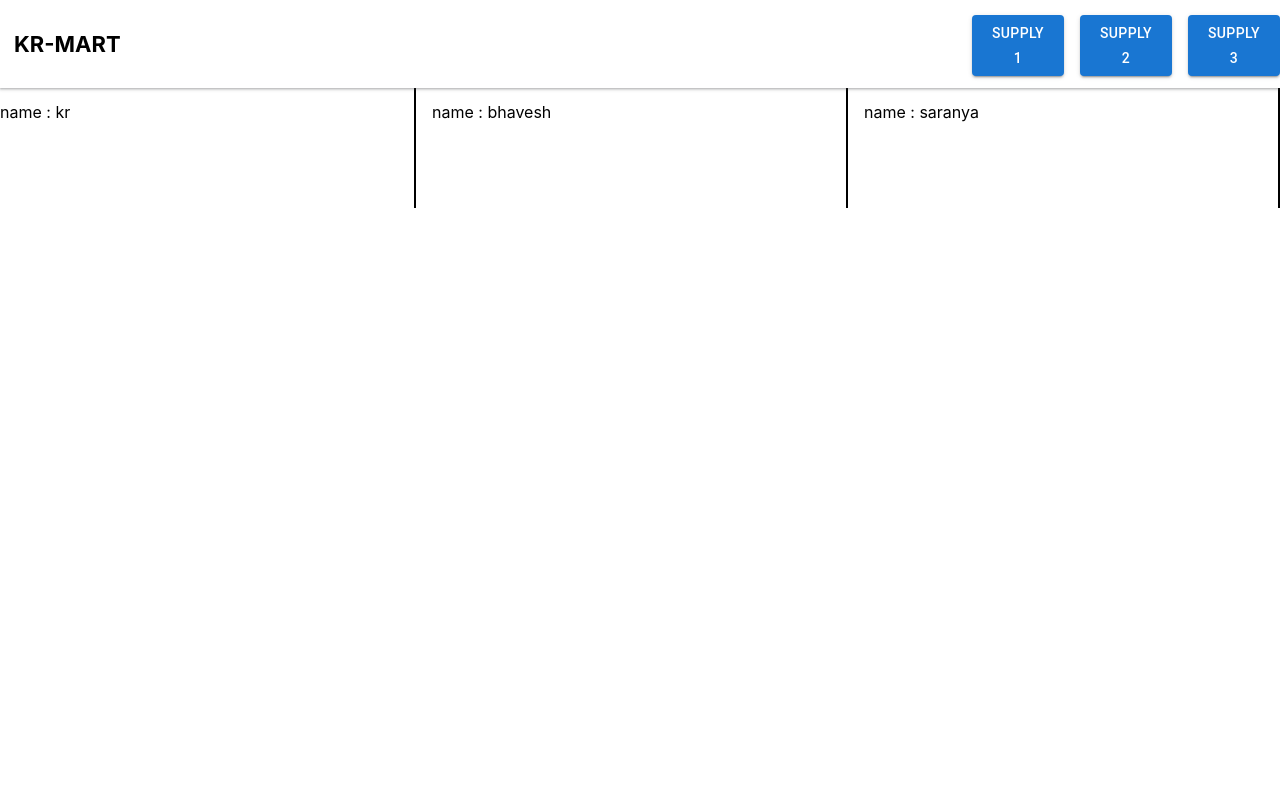
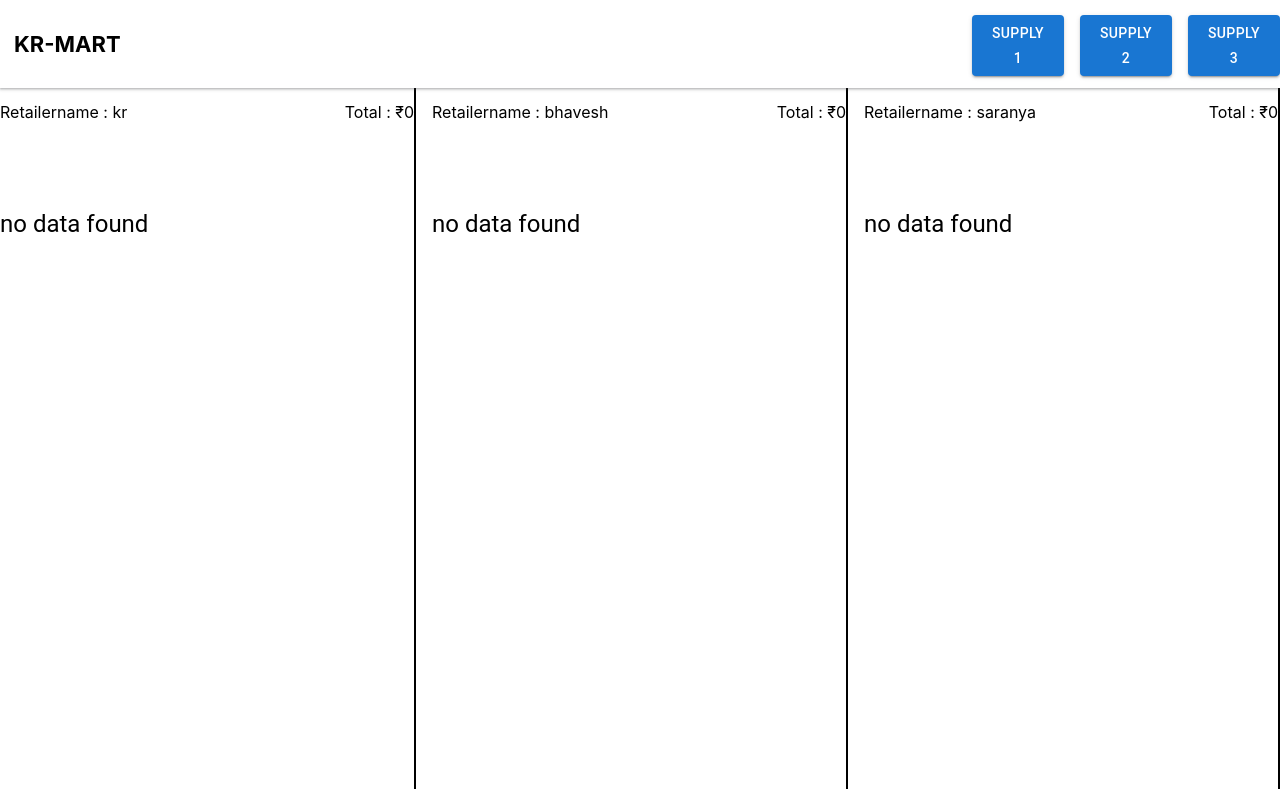
Before and after one commit to tringapps-karthickraj/wholesaleshop, a React (Create React App) app: page / in a window 1280 px wide. Built offline with nearby package versions, Linux system fonts and the light colour scheme.

Commit message:
redux added and display the products

```diff
--- a/src/App.tsx
+++ b/src/App.tsx
@@ -11,9 +11,10 @@ function App() {
           <HeaderComponent/>
         </Grid>
         <Grid item xs={12} className="lheight">
-          <RetailerComponent/>
+        <RetailerComponent/>
         </Grid>
      </Grid>
+
      </div>
   );
 }
--- a/src/pages/Retailer/Components/RetailerComponent.tsx
+++ b/src/pages/Retailer/Components/RetailerComponent.tsx
@@ -1,17 +1,72 @@
 import React from 'react';
+import Table from '@mui/material/Table';
+import TableBody from '@mui/material/TableBody';
+import TableCell from '@mui/material/TableCell';
+import TableContainer from '@mui/material/TableContainer';
+import TableHead from '@mui/material/TableHead';
+import TableRow from '@mui/material/TableRow';
+import Paper from '@mui/material/Paper';
+import { Typography } from '@mui/material';
+
+type ProductPurchased = {
+  productId: number;
+  productName: string;
+  price: number;
+  quantity: number;
+  unit:string;
+}[]
 type retailerList={
     id:number,
     retailerName:string,
     address:string,
-    productPurchased:string[]
+    productPurchased:ProductPurchased
   }
 type retailerListType={
   list:retailerList
 }
 const RetailerComponent1 = ({list}:retailerListType) => {
+  const total = list.productPurchased.reduce(
+    (acc, current) => acc + current.price* current.quantity,
+    0
+  );
+  console.log(list.productPurchased);
     return (
         <>
-           name : {list.retailerName}
+          <div className='flex'>
+
+          <div><label>Retailername : {list.retailerName}</label> </div><div className='ml'><label>Total : ₹{total}</label></div>
+          </div>
+
+
+{list.productPurchased?.length > 0 ? <TableContainer component={Paper}>
+      <Table sx={{ minWidth: 200 }} aria-label="simple table">
+        <TableHead>
+          <TableRow>
+            <TableCell>ProductName </TableCell>
+            <TableCell align="right">Quantity</TableCell>
+            <TableCell align="right">Price&nbsp;(₹)</TableCell>
+            <TableCell align="right">Total&nbsp;(₹)</TableCell>
+          </TableRow>
+        </TableHead>
+        <TableBody>
+          {list.productPurchased.map((row) => (
+            <TableRow
+              key={row.productName}
+              sx={{ '&:last-child td, &:last-child th': { border: 0 } }}
+            >
+              <TableCell component="th" scope="row">
+                {row.productName}
+              </TableCell>
+              <TableCell align="right">{row.quantity}{row.unit}</TableCell>
+              <TableCell align="right">{row.price}</TableCell>
+              <TableCell align="right">{row.quantity * row.price}</TableCell>
+            </TableRow>
+          ))}
+        </TableBody>
+      </Table>
+    </TableContainer>:<Typography gutterBottom variant="h5" component="div">
+    no data found
+        </Typography>}
         </>
     );
 };
--- a/src/pages/Retailer/RetailerComponent.scss
+++ b/src/pages/Retailer/RetailerComponent.scss
@@ -1,3 +1,11 @@
 .borderrig{
     border-right: 2px solid black;
+    height: 789px;
 }
+.flex{
+    display: flex;
+    .ml{
+        margin-left: auto;
+    }
+
+}
--- a/src/pages/Retailer/RetailerComponents.tsx
+++ b/src/pages/Retailer/RetailerComponents.tsx
@@ -8,16 +8,17 @@ const RetailerComponent = () => {
     const retailerList = useAppSelector((state)=>state.retailers.retailerList);
 
     return (
-        <>
+        <div>
+
             <Grid container spacing={2}>
             {retailerList?.length > 0 && retailerList.map((list,index)=>{
-                return <Grid item xs={4} className="borderrig">
+                return <Grid key={index}  item xs={4} className="borderrig">
                             <RetailerComponent1 list={list}/>
                         </Grid>})}
 
 
             </Grid>
-        </>
+        </div>
     );
 };
 
--- a/src/store/productReducer.ts
+++ b/src/store/productReducer.ts
@@ -1,10 +1,11 @@
-import { createSlice, PayloadAction } from '@reduxjs/toolkit'
+import { createSlice } from '@reduxjs/toolkit'
 import products from '../data/product.json';
+import {updateList } from './retailerReducer';
 
 type IntialState = {
     productList:{
         id:number,
-        price:string,
+        price:number,
         productName:string,
         stock:number,
         unit:string
@@ -20,65 +21,23 @@ export const productlists = createSlice({
 
   name: 'productlist',
   initialState,
-  reducers: {
-    // insertList: (state:any,action:PayloadAction<any>) => {
-    //   let json:any={
-    //     toDoListArr:[]
-    //   };
-    //   if(localStorage['toDoList'] === undefined){
-    //     localStorage['toDoList'] = JSON.stringify(json);
-    //     console.log(localStorage['toDoList']);
-    //   }
-    //   json.toDoListArr = JSON.parse(localStorage['toDoList']).toDoListArr
-    //   let payloadobject={
-    //     task: '',
-    //     completed: false,
-    //     isEdit: false
-    //   }
-    //   payloadobject.task = action.payload
-    //    json.toDoListArr.push(payloadobject)
-    //    localStorage['toDoList'] = JSON.stringify(json);
-    //     return {
-    //       ...state,
-    //       list: [...state.list,payloadobject]
 
-    //     }
-    //  },
-    //  updateList: (state,action)=>{
-    //     const idx = action.payload.index;
-    //     const copyArr = [...state.list];
-    //     const payload = action.payload.list
-    //     copyArr[idx] = payload;
-    //     let json:any={
-    //       toDoListArr:[]
-    //     };
-    //     json.toDoListArr = JSON.parse(localStorage['toDoList']).toDoListArr
-    //     json.toDoListArr[idx] = action.payload.list;
-    //     localStorage['toDoList'] = JSON.stringify(json);
-    //    return{
-    //      ...state,
-    //     list: copyArr
-    //   }
+  reducers: {},
+   extraReducers:(builder)=>{
+    builder.addCase(updateList,(state,action)=>{
+      console.log(state,action)
+      const copyArr = [...state.productList];
+      const ProdPruchase =action.payload.newProdPruchase;
 
-    //   },
-    //  deleteList:(state,action)=>{
-    //    let localStr = JSON.parse(localStorage['toDoList']).toDoListArr;
-    //    localStr.splice(action.payload,1);
-    //    let json:any={
-    //     toDoListArr:localStr
-    //    }
-    //    console.log(json);
-    //    localStorage['toDoList'] = JSON.stringify(json);
+      ProdPruchase.forEach((element: any) => {
+        let idx = copyArr.findIndex(el=>el.id===element.productId);
+        copyArr[idx].stock -=element.quantity;
+      });
+      localStorage['products'] = JSON.stringify(copyArr);
 
-    //   return {
-    //     ...state,
-    //     list: [...state.list.slice(0, action.payload),
-    //       ...state.list.slice(action.payload + 1)]
-
-    //   }
-    //  },
+    })
   },
 })
 
-export const { } = productlists.actions
+export const {  } = productlists.actions
 export default productlists.reducer
--- a/src/store/retailerReducer.ts
+++ b/src/store/retailerReducer.ts
@@ -1,84 +1,46 @@
-import { createSlice, PayloadAction } from '@reduxjs/toolkit'
+import { createSlice } from '@reduxjs/toolkit'
 import retailers from '../data/retailers.json';
-
+type ProductPurchased = {
+  productId: number;
+  productName: string;
+  price: number;
+  quantity: number;
+  unit:string;
+}
 type IntialState = {
     retailerList:{
       id:number,
       retailerName:string,
       address:string,
-      productPurchased:string[]
+      productPurchased:ProductPurchased[]
     }[]
 }
  const initialState : IntialState = {
   retailerList: localStorage['retailers'] ?  JSON.parse(localStorage['retailers']) : retailers,
  }
+
  if(!localStorage['retailers']){
   localStorage['retailers']=JSON.stringify(retailers);
 }
-
 export const retailerList = createSlice({
 
   name: 'retailerList',
   initialState,
   reducers: {
-    // insertList: (state:any,action:PayloadAction<any>) => {
-    //   let json:any={
-    //     toDoListArr:[]
-    //   };
-    //   if(localStorage['toDoList'] === undefined){
-    //     localStorage['toDoList'] = JSON.stringify(json);
-    //     console.log(localStorage['toDoList']);
-    //   }
-    //   json.toDoListArr = JSON.parse(localStorage['toDoList']).toDoListArr
-    //   let payloadobject={
-    //     task: '',
-    //     completed: false,
-    //     isEdit: false
-    //   }
-    //   payloadobject.task = action.payload
-    //    json.toDoListArr.push(payloadobject)
-    //    localStorage['toDoList'] = JSON.stringify(json);
-    //     return {
-    //       ...state,
-    //       list: [...state.list,payloadobject]
 
-    //     }
-    //  },
-    //  updateList: (state,action)=>{
-    //     const idx = action.payload.index;
-    //     const copyArr = [...state.list];
-    //     const payload = action.payload.list
-    //     copyArr[idx] = payload;
-    //     let json:any={
-    //       toDoListArr:[]
-    //     };
-    //     json.toDoListArr = JSON.parse(localStorage['toDoList']).toDoListArr
-    //     json.toDoListArr[idx] = action.payload.list;
-    //     localStorage['toDoList'] = JSON.stringify(json);
-    //    return{
-    //      ...state,
-    //     list: copyArr
-    //   }
+     updateList: (state,action)=>{
+      console.log(action.payload);
+      const rId = action.payload.retailerId;
+      const newProdPruchase =action.payload.newProdPruchase;
+      const copyArr = [...state.retailerList];
+      newProdPruchase.forEach((element: any) => {
+        copyArr.find(el=>el.id===rId)?.productPurchased.push(element);
+      });
+      localStorage['retailers'] = JSON.stringify(copyArr);
+       },
 
-    //   },
-    //  deleteList:(state,action)=>{
-    //    let localStr = JSON.parse(localStorage['toDoList']).toDoListArr;
-    //    localStr.splice(action.payload,1);
-    //    let json:any={
-    //     toDoListArr:localStr
-    //    }
-    //    console.log(json);
-    //    localStorage['toDoList'] = JSON.stringify(json);
-
-    //   return {
-    //     ...state,
-    //     list: [...state.list.slice(0, action.payload),
-    //       ...state.list.slice(action.payload + 1)]
-
-    //   }
-    //  },
   },
 })
 
-export const { } = retailerList.actions
+export const { updateList } = retailerList.actions
 export default retailerList.reducer
```
Also changed, not shown: src/Dialogs/retailerDialog.tsx (+74 -41 lines).
